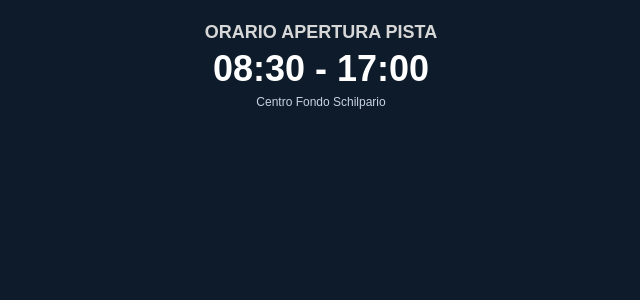
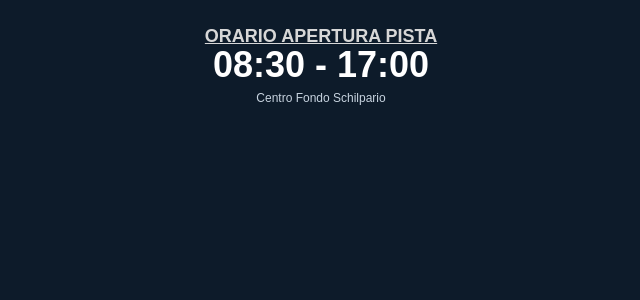
Before and after one commit to emiliomaj60-lang/stato-pista-schilpario, a Flask app: page /orari in a window 1280 px wide. Shown: the top 300 px of the page, without its empty margins (319-959 px from the left). Run offline with Flask 3, Linux system fonts and the light colour scheme.

Commit message:
Add files via upload

```diff
--- a/templates/orari.html
+++ b/templates/orari.html
@@ -41,7 +41,7 @@ html,body{
     font-weight:bold;
     color:#d7d7d7;
 
-    margin-bottom:8px;
+    text-decoration: underline;
 }
 
 .orario{
```
